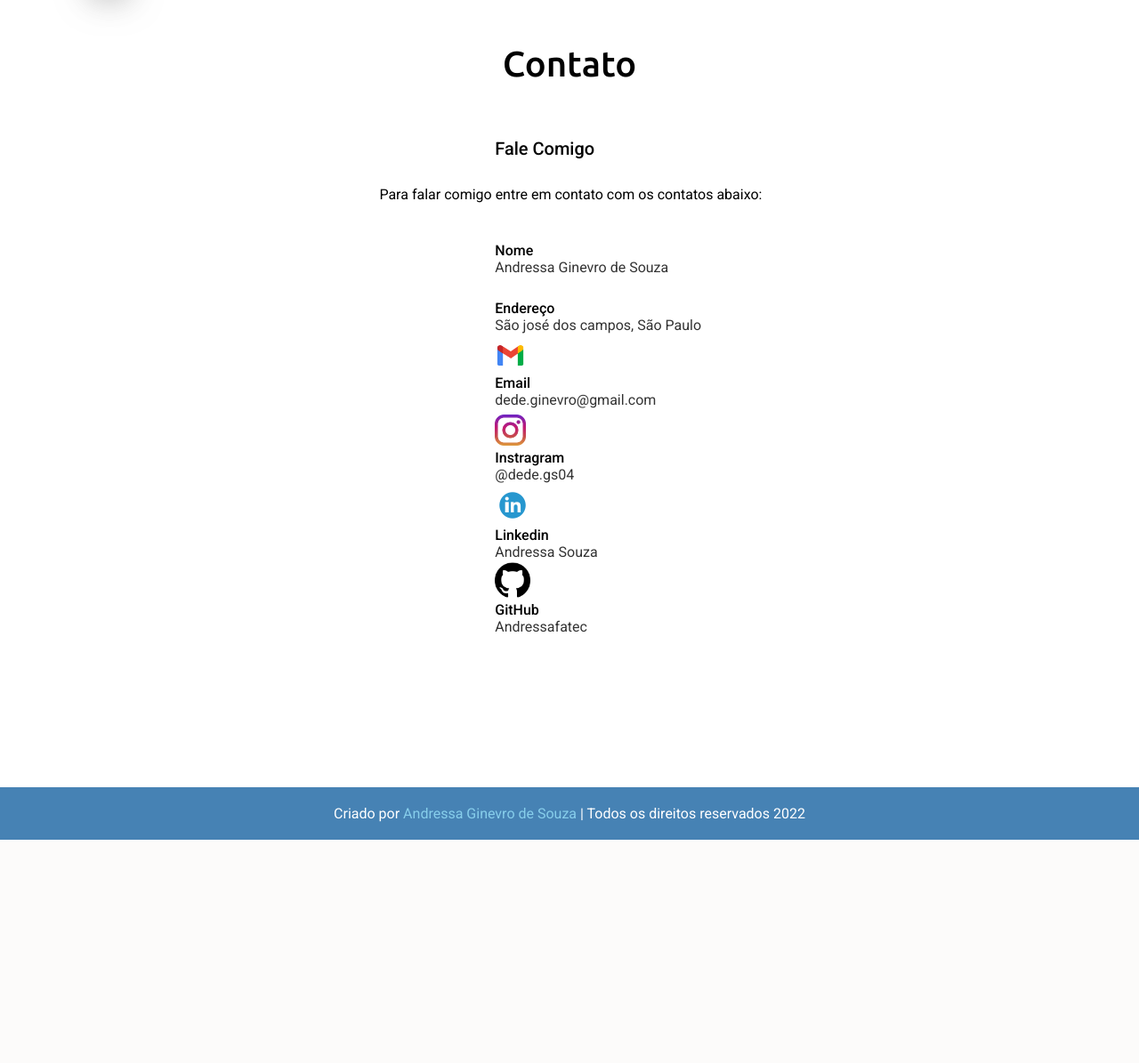
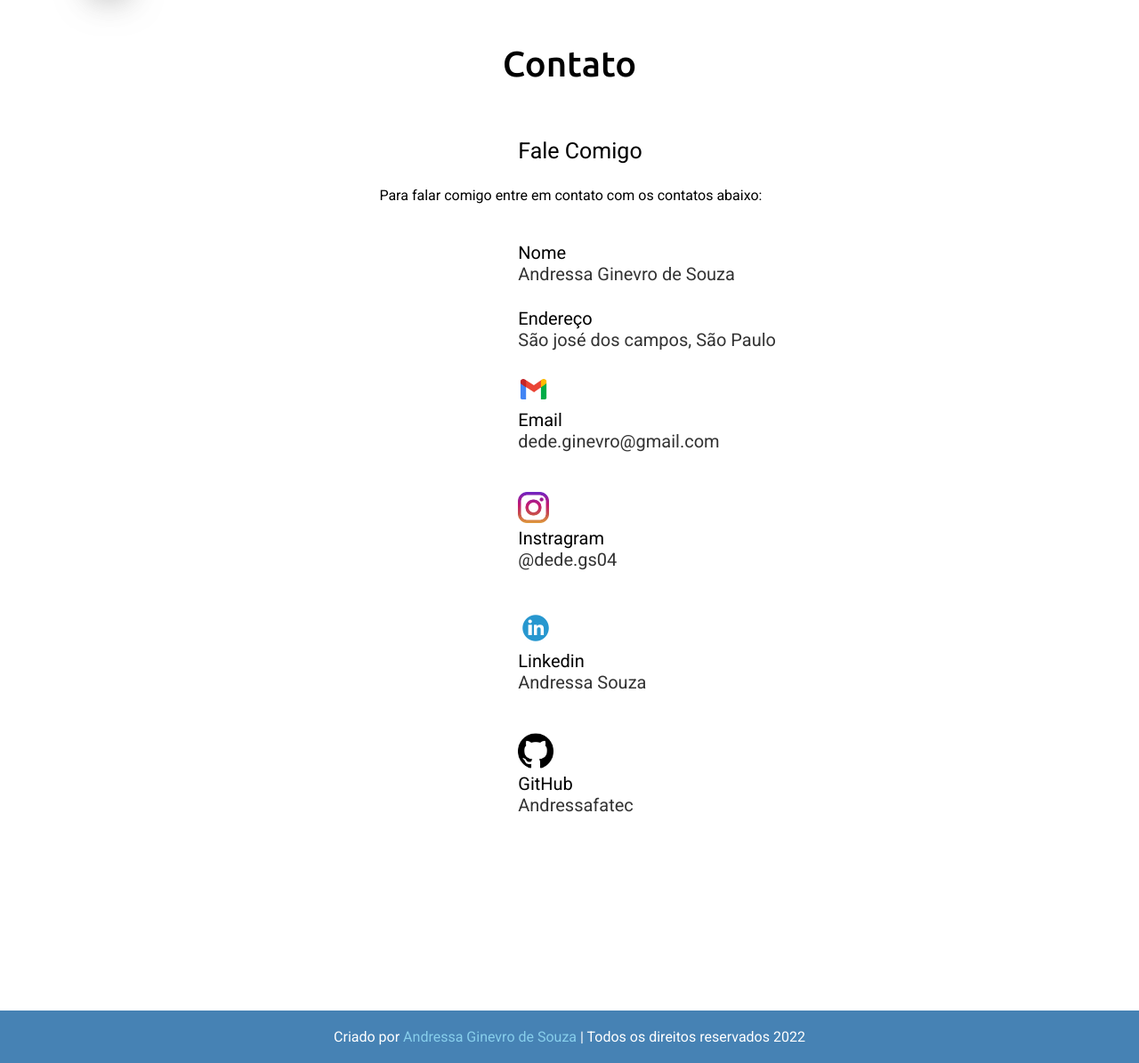
Before and after one commit to Andressafatec/Portf-lio---Andressa, a Flask app: page /contato.html in a window 1280 px wide. Shown: the part 81-1276 px from the top of the page at 89% size. Before the commit the page ends 1025 px from the top, so only its background shows below. Run offline with Flask 2, Linux system fonts and the light colour scheme.

Commit message:
arrumei o style

```diff
--- a/src/static/style.css
+++ b/src/static/style.css
@@ -348,35 +348,34 @@ footer {
 .contact .contact-content .column{
     width: calc(80% - 30px);
 }
-.contact .contact-content .text{
-    font-size: 20px;
-    font-weight: 600;
-    margin-bottom: 10%;
-    margin-left: 55%;
+.contact .contact-content .p{
+    text-align: justify;
+
 }
-.contact .contact-content .left p{
-    text-align: justify;
-}
-.contact .contact-content .left .icons{
-    margin: 30px 0;
+.contact .contact-content .icons{
+    margin: 5% 0;
 }
 
-.contact .contact-content .left .text {
-    font-size: 20px;
-    font-weight: 500;
-    margin-bottom: 30px;
+.contact .contact-content .text {
+    font-size: 25px;
+    font-weight: 60%;
+    margin-bottom: 3%;
+    margin-left: 58%;
 }
 
 .contact .contact-content .row{
     display: flex;
-    height: 65px;
+    height: auto;
+    font-size: 20px;
     align-items: center;
 }
 .contact .contact-content .row .info{
-    margin-left: 55%;
+    margin-left: 58%;
+    margin-bottom: 3%;
+
 }
 .contact .contact-content .info .head{
-    font-weight: 500;
+    font-weight: 80%;
 }
 .contact .contact-content .info .sub-title{
     color: #333;
```
Also changed, not shown: other parts of src/static/style.css (+34 -28 lines).
